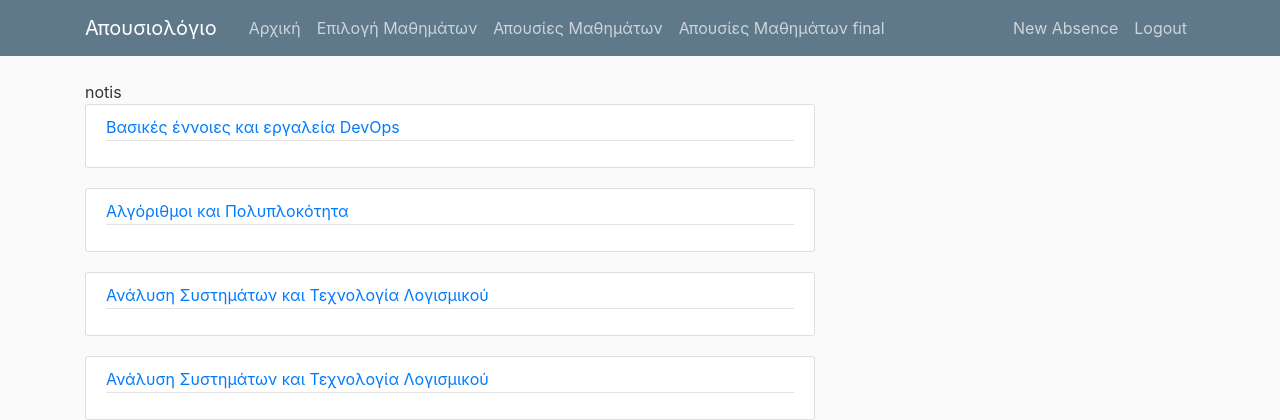
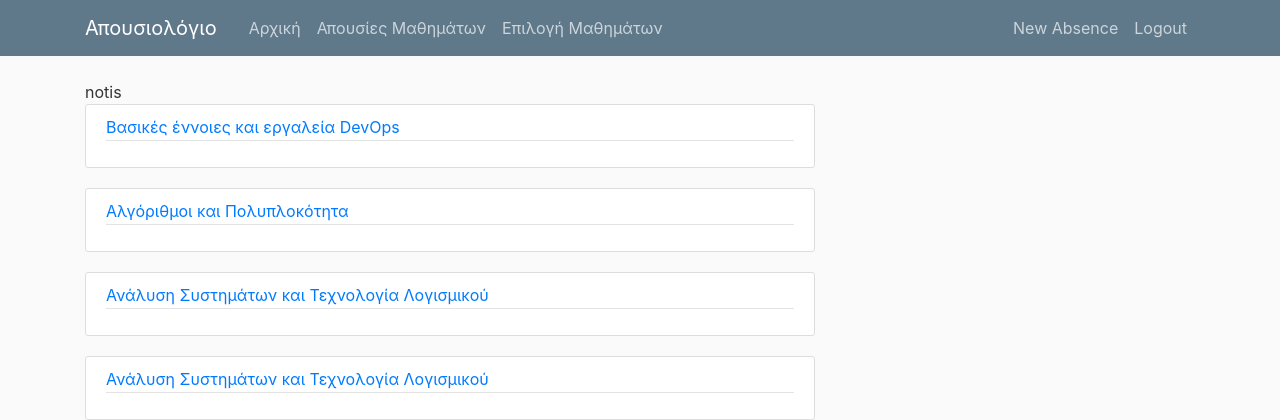
Before and after one commit to it21546/attendancesystemdos, a Django app: page /absence/about/ in a window 1280 px wide. Shown: the top 420 px of the page. Run offline with Django 3.2, Linux system fonts and the light colour scheme; a user stored in the database is signed in; data comes from the database, SQL or seed files in the repository; both versions use the stored data as it was after the commit; some libraries are stand-ins or nearby versions.

Commit message:
afterlife commit

```diff
--- a/absence/templates/absence/base.html
+++ b/absence/templates/absence/base.html
@@ -30,9 +30,9 @@
           <div class="collapse navbar-collapse" id="navbarToggle">
             <div class="navbar-nav mr-auto">
               <a class="nav-item nav-link" href="{% url 'absence-home' %}">Αρχική</a>
-              <a class="nav-item nav-link" href="{% url 'show-courses' %}">Επιλογή Μαθημάτων</a>
+              <!--<a class="nav-item nav-link" href="{% url 'show-courses' %}">Επιλογή Μαθημάτων</a> -->
               <a class="nav-item nav-link" href="{% url 'absence-about' %}">Απουσίες Μαθημάτων</a>
-              <a class="nav-item nav-link" href="{% url 'final-view' %}">Απουσίες Μαθημάτων final</a>
+              <a class="nav-item nav-link" href="{% url 'final-view' %}">Επιλογή Μαθημάτων</a>
             </div>
             <!-- Navbar Right Side -->
             <div class="navbar-nav">
```
Also changed, not shown: db.sqlite3.
